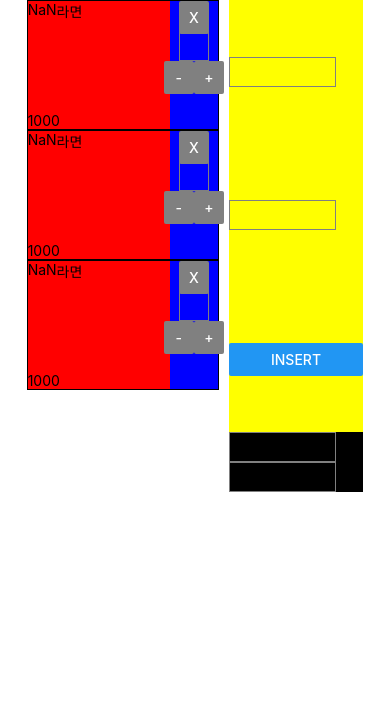
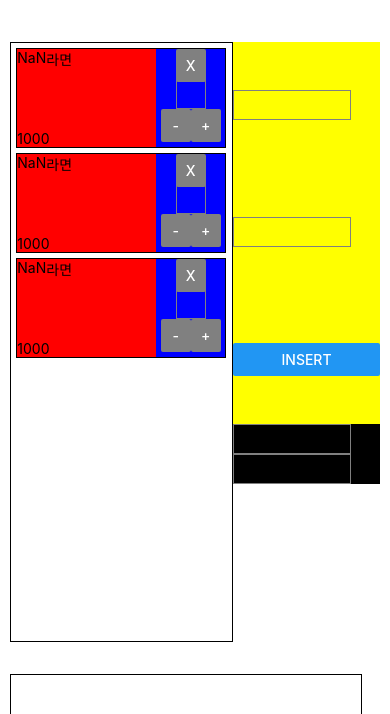
Before and after one commit to AmondChocolateShake/exchange_money, a React Native app: screen / in a window 390 px wide. Shown: the top 714 px of the page. Built offline with nearby package versions, Linux system fonts and the light colour scheme.

Commit message:
border and ProductItem styling

```diff
--- a/App.js
+++ b/App.js
@@ -14,10 +14,17 @@ const container={
   alignItems:"center"
 }
 
+const innerContainer={
+  width:"95%",
+  height:"90%"
+}
+
+
 const productSt={
   flex:5,
   flexDirection:"row",
 }
+
 
 export default function App() {
   // const { width, height } = Dimensions.get('window');
@@ -25,6 +32,8 @@ export default function App() {
 
   return (
     <View style={container}>
+      <View style={innerContainer}>
+
         <View style={productSt}>
           <ProductList></ProductList>
           <InputContainer></InputContainer>
@@ -36,6 +45,8 @@ export default function App() {
         count={1}
         ></ProductItem> */}
         <TotalBox></TotalBox>
+
+      </View>
     </View>
   );
 }
--- a/components/ItemInfo.js
+++ b/components/ItemInfo.js
@@ -3,7 +3,7 @@ import {View,Text} from 'react-native'
 
 
 const itemInfoBox={
-  flex:3,
+  flex:2,
   backgroundColor:"red"
 }
 
--- a/components/ProductItem.js
+++ b/components/ProductItem.js
@@ -11,7 +11,8 @@ const container={
   borderWidth:1,
   borderColor:"black",
   width:"95%",
-  height:130
+  height:100,
+  marginTop:5
 
 }
 //상품 리스트 내부 상품 요소 담당 컴포넌트
--- a/components/ProductList.js
+++ b/components/ProductList.js
@@ -6,6 +6,11 @@ import { getProducts, products } from '../src/global';
 
 const ListContainer={
   flex:3,
+  borderWidth:1,
+  borderColor:"black",
+  height:"95%",
+  justifyContent:"flex-start",
+  alignItems:"center"
 
 }
 
--- a/components/TotalBox.js
+++ b/components/TotalBox.js
@@ -2,7 +2,10 @@ import {View} from 'react-native'
 
 
 const container={
+  width:"95%",
   flex:1,
+  borderWidth:1,
+  borderColor:"black"
 
 }
 
```
Lines whose indentation alone changed are shown as unchanged.
